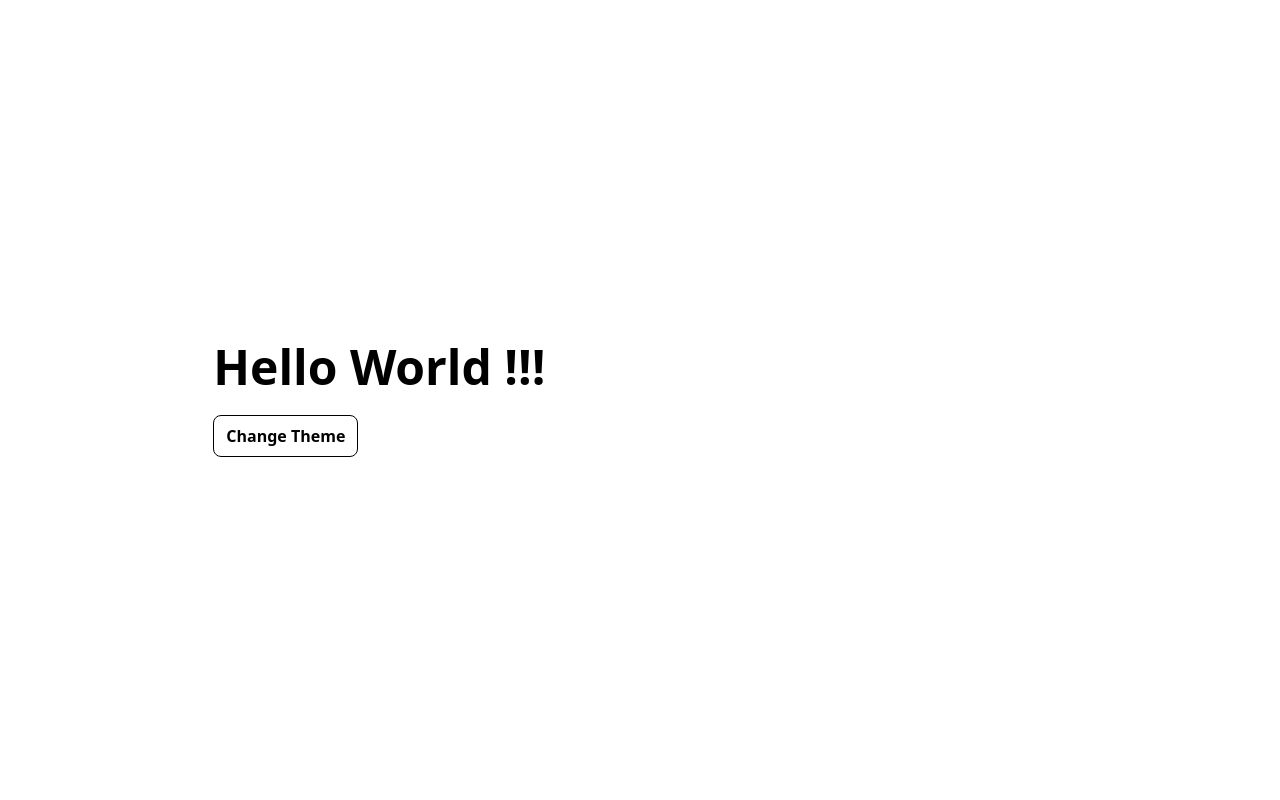
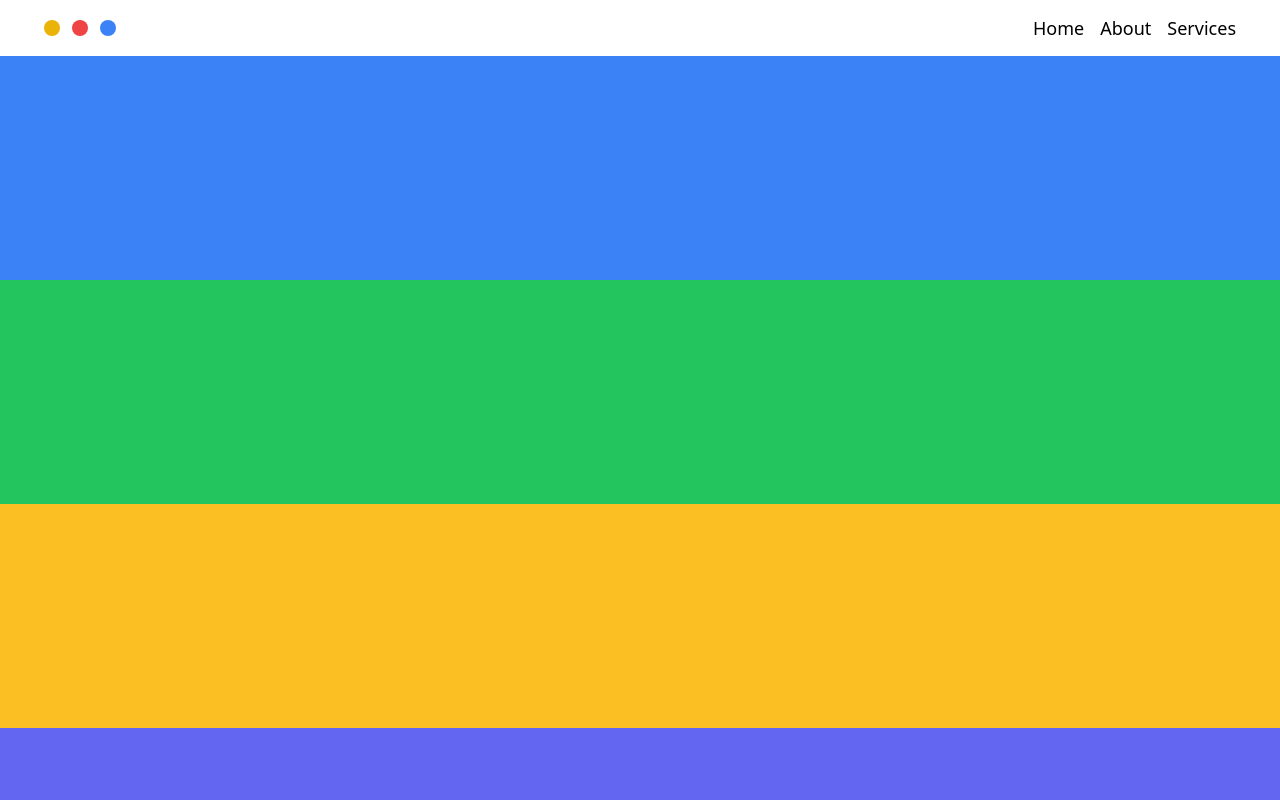
Before and after one commit to Phani2425/Recat-Interview-Questions, a React (Create React App) app: page / in a window 1280 px wide. Shown: the top 800 px of the page. Built offline with nearby package versions, Linux system fonts and the light colour scheme.

Commit message:
create scrollindicator

```diff
--- a/src/App.tsx
+++ b/src/App.tsx
@@ -7,11 +7,12 @@ import Loadmore from "./Components/LoadMore/Loadmore";
 import Treeview from "./Components/Treeview/Treeview";
 import TreeviewMethod2 from "./Components/Treeview/TreeviewMethod2";
 import LightDarkMode from "./Components/ModeSwith/LightDarkMode";
+import ScrollIndicator from "./Components/ScrollIndicator/ScrollIndicator";
 
 
 const App = () => {
   return (
-    <div className="flex flex-col w-screen h-auto overflow-hidden">
+    <div className="flex flex-col w-screen h-auto ">
       {/* <Accordion/>
       <ColorGenerator/>
       <StarRating/>
@@ -19,7 +20,9 @@ const App = () => {
       <Loadmore/> */}
       {/* <Treeview/> */}
       {/* <TreeviewMethod2/> */}
-      <LightDarkMode/>
+      {/* <LightDarkMode/>
+       */}
+       <ScrollIndicator/>
     </div>
   )
 }
--- a/src/Components/ModeSwith/LightDarkMode.tsx
+++ b/src/Components/ModeSwith/LightDarkMode.tsx
@@ -1,12 +1,15 @@
-import { useState } from "react";
+import { useEffect, useState } from "react";
 
 const LightDarkMode = () => {
   const [theme, settheme] = useState(localStorage.getItem("theme") || "light");
 
   const clickHandler = () => {
     settheme(theme === "light" ? "dark" : "light");
+  };
+
+  useEffect(()=> {
     localStorage.setItem("theme", theme);
-  };
+  },[theme])
 
   return (
     <div
--- /dev/null
+++ b/src/Components/ScrollIndicator/Navbar.tsx
@@ -0,0 +1,26 @@
+import UseScrollIndicator from "./UseScrollIndicator";
+
+function Navbar() {
+
+    const scrollPercentage = UseScrollIndicator();
+
+  return (
+    <div className="h-14 w-full sticky top-0 flex justify-between items-center px-11 py-3 bg-white">
+      <div className="flex gap-3 items-center">
+        <div className="h-4 w-4 rounded-full bg-yellow-500"></div>
+        <div className="h-4 w-4 rounded-full bg-red-500"></div>
+        <div className="h-4 w-4 rounded-full bg-blue-500"></div>
+      </div>
+
+      <ul className="flex gap-4 font-medium text-lg">
+        <li>Home</li>
+        <li>About</li>
+        <li>Services</li>
+      </ul>
+
+      <span  style={{ transform: `translateX(${scrollPercentage - 100}%)` }}  className={` absolute left-0 bottom-0 bg-red-600 h-2 w-full`}></span>
+    </div>
+  );
+}
+
+export default Navbar;
--- /dev/null
+++ b/src/Components/ScrollIndicator/ScrollIndicator.tsx
@@ -0,0 +1,49 @@
+import Navbar from "./Navbar"
+
+
+const ScrollIndicator = () => {
+
+
+
+  return (
+    <div className="w-screen h-fit">
+      <Navbar/>
+
+      <div>
+        <div className="w-full h-56 bg-blue-500"></div>
+        <div className="w-full h-56 bg-green-500"></div>
+        <div className="w-full h-56 bg-amber-400"></div>
+        <div className="w-full h-56 bg-indigo-500"></div>
+        <div className="w-full h-56 bg-fuchsia-500"></div>
+        <div className="w-full h-56 bg-pink-500"></div>
+        <div className="w-full h-56 bg-rose-500"></div>
+        <div className="w-full h-56 bg-violet-600"></div>
+        <div className="w-full h-56 bg-emerald-600"></div>
+        <div className="w-full h-56 bg-cyan-500"></div>
+        <div className="w-full h-56 bg-orange-500"></div>
+      </div>
+    </div>
+  )
+}
+
+export default ScrollIndicator
+
+//Learned hoe to write custom hook ... it is not different than the react function components just name it starting from Use and in return statement return the thing you want to have when you call the hook
+//in the hook you can use all other hooks like usestate, useeffect etc...
+
+//learned the difference between sticky and fixed
+//learned about css position property
+
+//learned about:- window.scrollY  ///gives the height i have scrolled till now
+//document.body.scrollHeight  ///gives the scrollable height of the webpage
+//window.innerHeight ///gives the visible part
+
+//learned about Number() and parseInt() function
+
+//learned about toFixed() function -----> learned that it returns string which i have to convert to nuumber before using
+
+//learned that taiilwind css can not understand when i use percentage in translate property............... for that i had to use style attribute [which requires {{}} ]
+
+//learned why i did -100 in that tarnslate property???? think again.....
+
+//learned how to addeventlistner and remove it in useEffect and why we do that and clearly understand how this project works
--- /dev/null
+++ b/src/Components/ScrollIndicator/UseScrollIndicator.ts
@@ -0,0 +1,29 @@
+import { useEffect, useState } from "react"
+
+
+const UseScrollIndicator = () => {
+
+    const [calculatedHeight, setcalculatedHeight] = useState<number>(0);
+
+    const scrollUpdater = () => {
+        const scrollheight = window.scrollY;
+        const totalHeight = document.body.scrollHeight - window.innerHeight;
+
+        if(totalHeight){
+            setcalculatedHeight(Number((scrollheight / totalHeight).toFixed(2)) * 100)
+        }
+    }
+
+   useEffect(()=> {
+       window.addEventListener('scroll', scrollUpdater);
+
+       return () => {
+        window.removeEventListener('scroll', scrollUpdater);
+       }
+   }
+,[])
+
+  return calculatedHeight;
+}
+
+export default UseScrollIndicator
```
